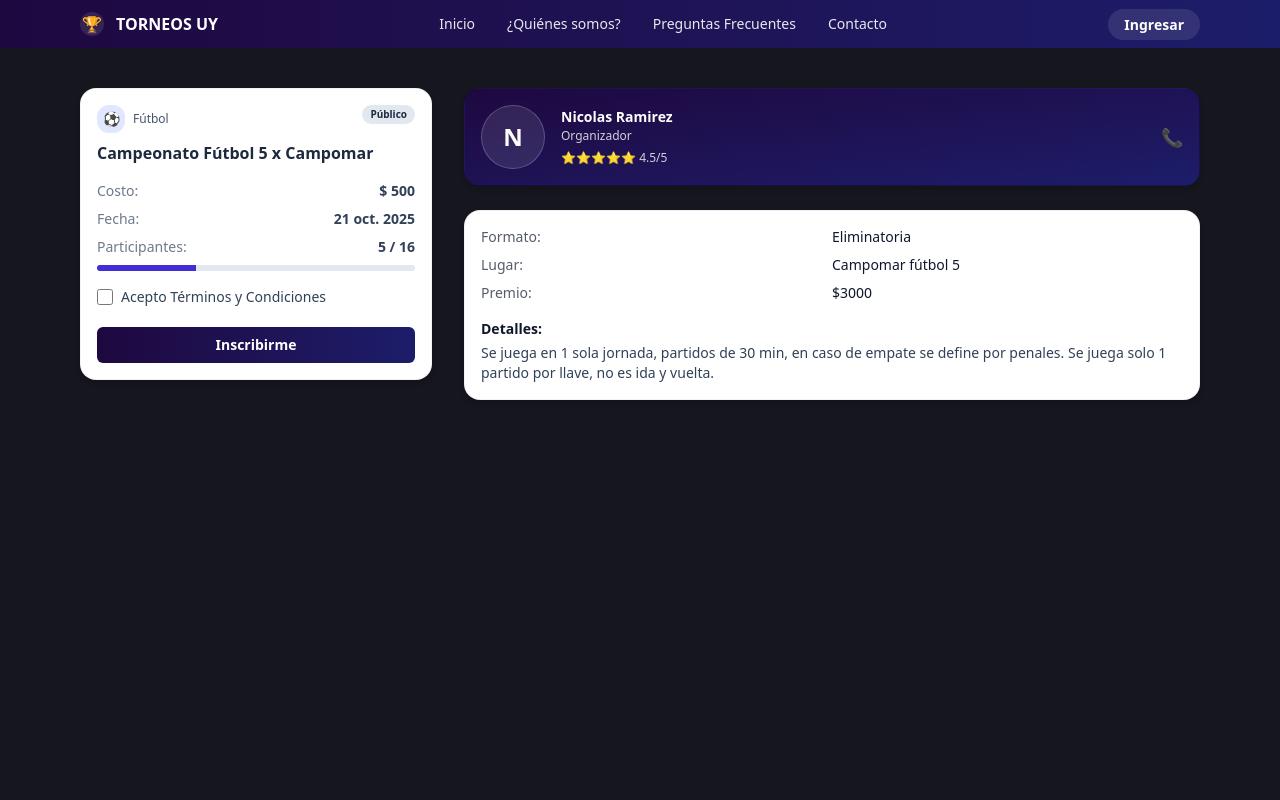
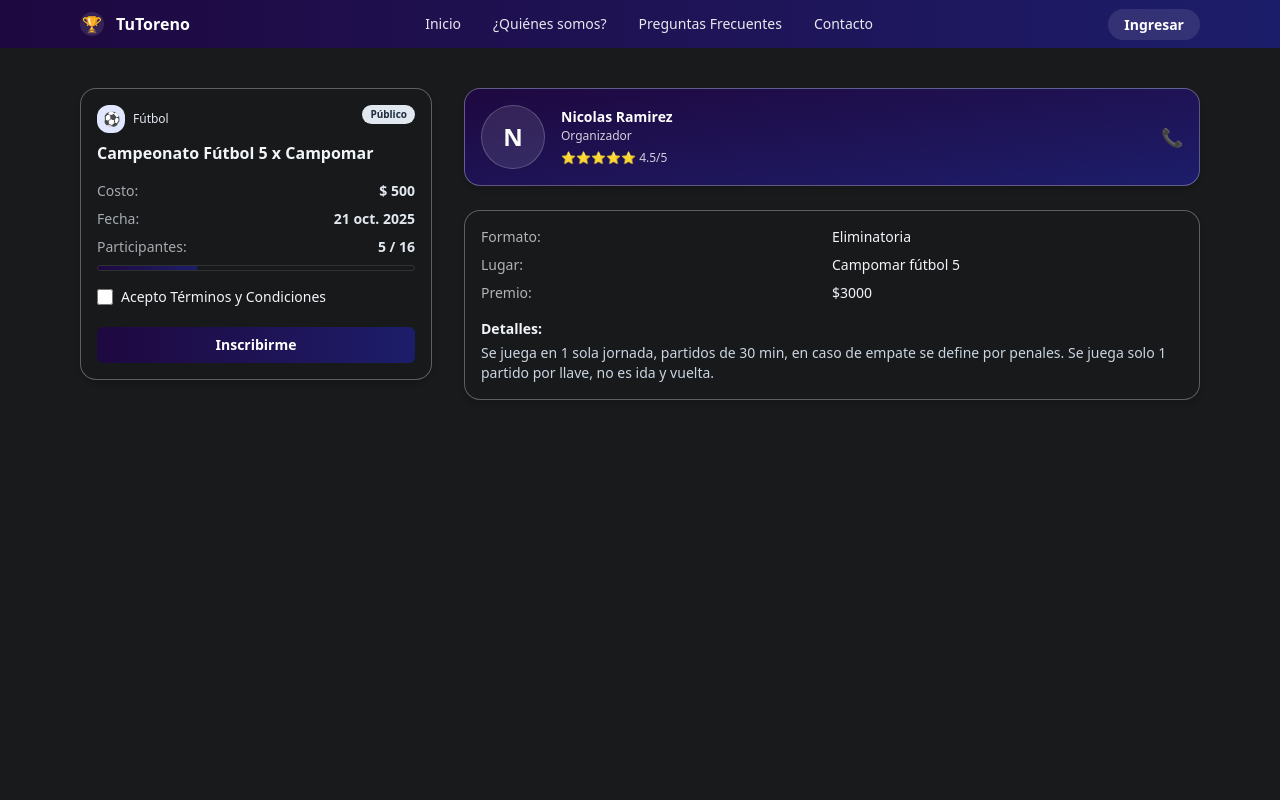
Before and after one commit to micheldeleon/TorneosUY, a React (Vite) app: page /torneo/1 in a window 1280 px wide. Shown: the top 800 px of the page. Built offline with nearby package versions, Linux system fonts and the light colour scheme.

Commit message:
Version oscura de la web 90% terminada

```diff
--- a/src/App.tsx
+++ b/src/App.tsx
@@ -30,7 +30,7 @@ function App() {
       {/* Navbar dinámico */}
       {!hideChrome && (
         <Navbar
-          title="TORNEOS UY"
+          title="TuToreno"
           links={navLinks}
           isAuthenticated={Boolean(token)}
           onLogout={handleLogout}
@@ -73,10 +73,10 @@ function App() {
       {/* Patrocinadores */}
       {!hideChrome && (
         <section className="mx-auto max-w-6xl px-4 pt-10 pb-16">
-          <h3 className="text-center text-slate-700 font-semibold mb-6">
+          <h3 className="text-center text-slate-700 font-semibold mb-6 ">
             Patrocinadores
           </h3>
-          <div className="grid grid-cols-2 gap-8 sm:grid-cols-4 items-center">
+          <div className="grid grid-cols-2 gap-8 sm:grid-cols-4 items-center ">
             <Logo text="XBOX" />
             <Logo text="Uruguay Natural" />
             <Logo text="VIBEZ" />
--- a/src/components/EventCard/EventCard.tsx
+++ b/src/components/EventCard/EventCard.tsx
@@ -35,7 +35,7 @@ export const EventCard: React.FC<EventCardProps> = ({
   return (
     <Card>
       <div className="flex items-start justify-between">
-        <div className="flex items-center gap-2 text-slate-600">
+        <div className="flex items-center gap-2 text-slate-200">
           <span className="inline-flex h-6 w-6 items-center justify-center rounded-full bg-indigo-100 text-indigo-700 text-xs">
             {icon as any}
           </span>
@@ -46,9 +46,9 @@ export const EventCard: React.FC<EventCardProps> = ({
         )}
       </div>
 
-      <h4 className="mt-2 line-clamp-2 text-sm font-semibold text-slate-800">{title}</h4>
+      <h4 className="mt-2 line-clamp-2 text-sm font-semibold text-slate-100">{title}</h4>
 
-      <dl className="mt-4 space-y-2 text-xs text-slate-700">
+      <dl className="mt-4 space-y-2 text-xs text-slate-300">
         {rows.map((r) => (
           <div key={r.label} className="flex items-center justify-between">
             <dt className="opacity-70">{r.label}</dt>
--- a/src/components/ui/Card.tsx
+++ b/src/components/ui/Card.tsx
@@ -4,7 +4,7 @@ export interface CardProps extends React.HTMLAttributes<HTMLElement> {}
 
 export const Card: React.FC<CardProps> = ({ className = "", children, ...props }) => {
   const base =
-    "rounded-2xl bg-white p-4 border border-black/5 shadow-md transition-all hover:-translate-y-1 hover:shadow-lg";
+    "rounded-2xl bg-surface-dark/10 p-4 border border-white/30 shadow-md transition-all hover:-translate-y-1 hover:shadow-lg";
   return (
     <article className={`${base} ${className}`} {...props}>
       {children}
--- a/src/components/ui/Checkbox.tsx
+++ b/src/components/ui/Checkbox.tsx
@@ -6,7 +6,7 @@ export interface CheckboxProps extends React.InputHTMLAttributes<HTMLInputElemen
 
 export const Checkbox: React.FC<CheckboxProps> = ({ label, className = "", ...props }) => {
   return (
-    <label className={`inline-flex items-center gap-2 text-sm text-slate-700 select-none ${className}`}>
+    <label className={`inline-flex items-center gap-2 text-sm text-slate-100 select-none ${className}`}>
       <input type="checkbox" className="h-4 w-4 rounded border-slate-300 text-indigo-700 focus:ring-indigo-600" {...props} />
       {label && <span>{label}</span>}
     </label>
--- a/src/components/ui/Progress.tsx
+++ b/src/components/ui/Progress.tsx
@@ -7,8 +7,8 @@ export interface ProgressProps extends React.HTMLAttributes<HTMLDivElement> {
 export const Progress: React.FC<ProgressProps> = ({ value, className = "", ...props }) => {
   const clamped = Math.max(0, Math.min(100, value));
   return (
-    <div className={`mt-1 h-1.5 w-full overflow-hidden rounded-full bg-slate-200 ${className}`} {...props}>
-      <div className="h-full bg-indigo-700" style={{ width: `${clamped}%` }} />
+    <div className={`mt-1 h-1.5 w-full overflow-hidden rounded-full bg-transparent border border-white/10 ${className}`} {...props}>
+      <div className="h-full bg-gradient-to-r from-brand-start to-brand-end" style={{ width: `${clamped}%` }} />
     </div>
   );
 };
--- a/src/index.css
+++ b/src/index.css
@@ -14,7 +14,8 @@
 --color-brand-items: #EAEDFB;
 
 /* UI surfaces */
---color-surface: #16161F;        /* app background */
+--color-surface: #181a1b;        /* app background */
+--color-surface-dark: #161616;    /* cards / modals */
 --color-muted: #EAEDFB;          /* inputs / subtle bg */
 --color-muted-hover: #c8c8ec;    /* hover for muted */
 
--- a/src/public/LoginForm.tsx
+++ b/src/public/LoginForm.tsx
@@ -40,7 +40,7 @@ export const LoginForm = () => {
       <div className="min-h-screen flex items-center justify-center bg-gradient-to-b from-login-from to-login-to">
         <div className="w-full max-w-md px-8 py-12">
           <h1 className="text-4xl font-bold text-center text-white mb-12">
-            TORNEOS UY
+            TuTorneo
           </h1>
 
           <form onSubmit={handleSubmit(onSubmit)} className="flex flex-col gap-6">
--- a/src/public/RegisterForm.tsx
+++ b/src/public/RegisterForm.tsx
@@ -27,7 +27,7 @@ export const RegisterForm = () => {
       <div className="min-h-screen flex items-center justify-center bg-gradient-to-b from-login-from to-login-to">
         <div className="w-full max-w-md px-8 py-12">
           <h1 className="text-4xl font-bold text-center text-white mb-12">
-            Nombre APP
+            TuTorneo
           </h1>
 
           <form className="flex flex-col gap-6" onSubmit={handleSubmit(onSubmit)}>
--- a/src/public/TournamentDetails.tsx
+++ b/src/public/TournamentDetails.tsx
@@ -36,20 +36,20 @@ export function TournamentDetails() {
   const statusClass = t.status === "Público" ? "bg-emerald-100 text-emerald-700" : "bg-rose-100 text-rose-700";
 
   return (
-    <div className="min-h-screen w-full bg-surface text-slate-900">
+    <div className="min-h-screen w-full bg-surface text-slate-100">
       <div className="mx-auto max-w-6xl px-4 pt-10 grid grid-cols-1 lg:grid-cols-3 gap-8 items-start">
         {/* Left: summary + inscription */}
         <Card className="lg:col-span-1">
           <div className="flex items-start justify-between">
-            <div className="flex items-center gap-2 text-slate-600">
+            <div className="flex items-center gap-2 text-slate-200">
               <span className="inline-flex h-7 w-7 items-center justify-center rounded-xl bg-indigo-100 text-indigo-700 text-sm">⚽</span>
               <span className="text-xs">{t.category}</span>
             </div>
             <Badge className={statusClass}>{t.status}</Badge>
           </div>
-          <h2 className="mt-2 text-base font-semibold text-slate-800">{t.title}</h2>
+          <h2 className="mt-2 text-base font-semibold text-slate-100">{t.title}</h2>
 
-          <dl className="mt-4 space-y-2 text-sm text-slate-700">
+          <dl className="mt-4 space-y-2 text-sm text-slate-200">
             <div className="flex items-center justify-between">
               <dt className="opacity-70">Costo:</dt>
               <dd className="font-semibold">{formatCurrency(t.price)}</dd>
@@ -102,7 +102,7 @@ export function TournamentDetails() {
 
             <div className="mt-4">
               <div className="text-sm font-semibold mb-1">Detalles:</div>
-              <p className="text-sm text-slate-700">
+              <p className="text-sm text-slate-300">
                 Se juega en 1 sola jornada, partidos de 30 min, en caso de empate se define por penales.
                 Se juega solo 1 partido por llave, no es ida y vuelta.
               </p>
```
